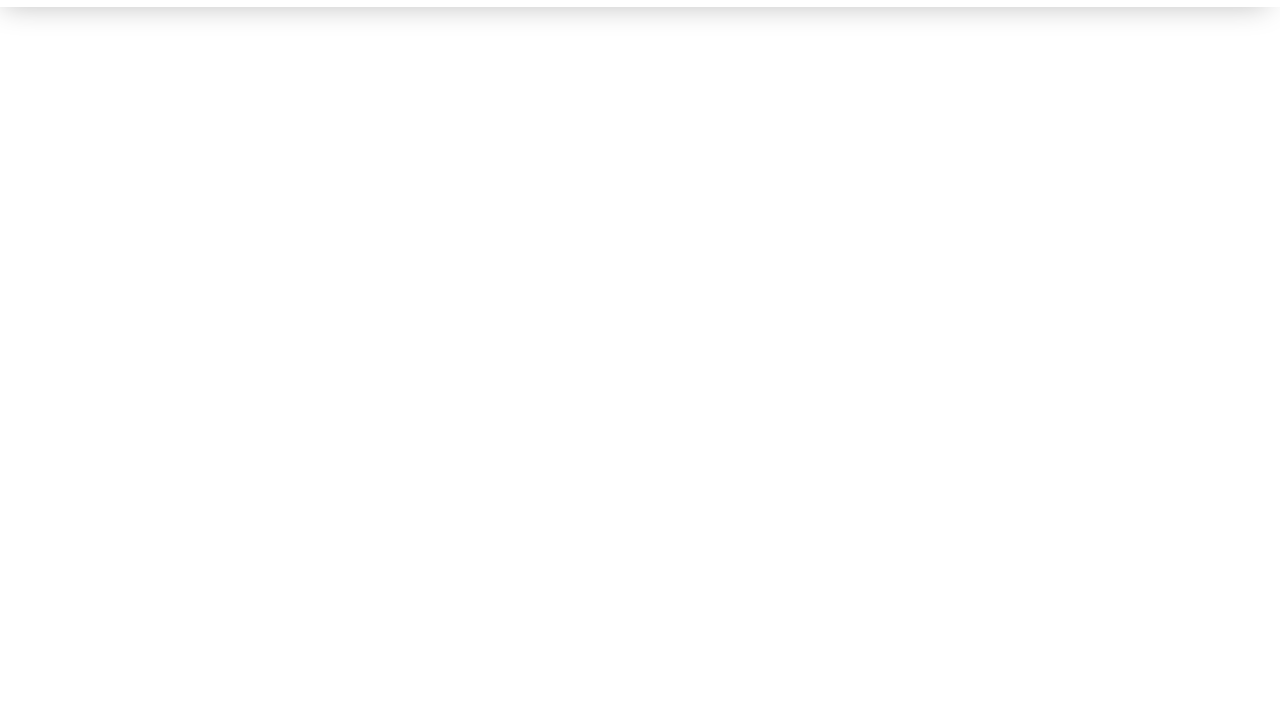
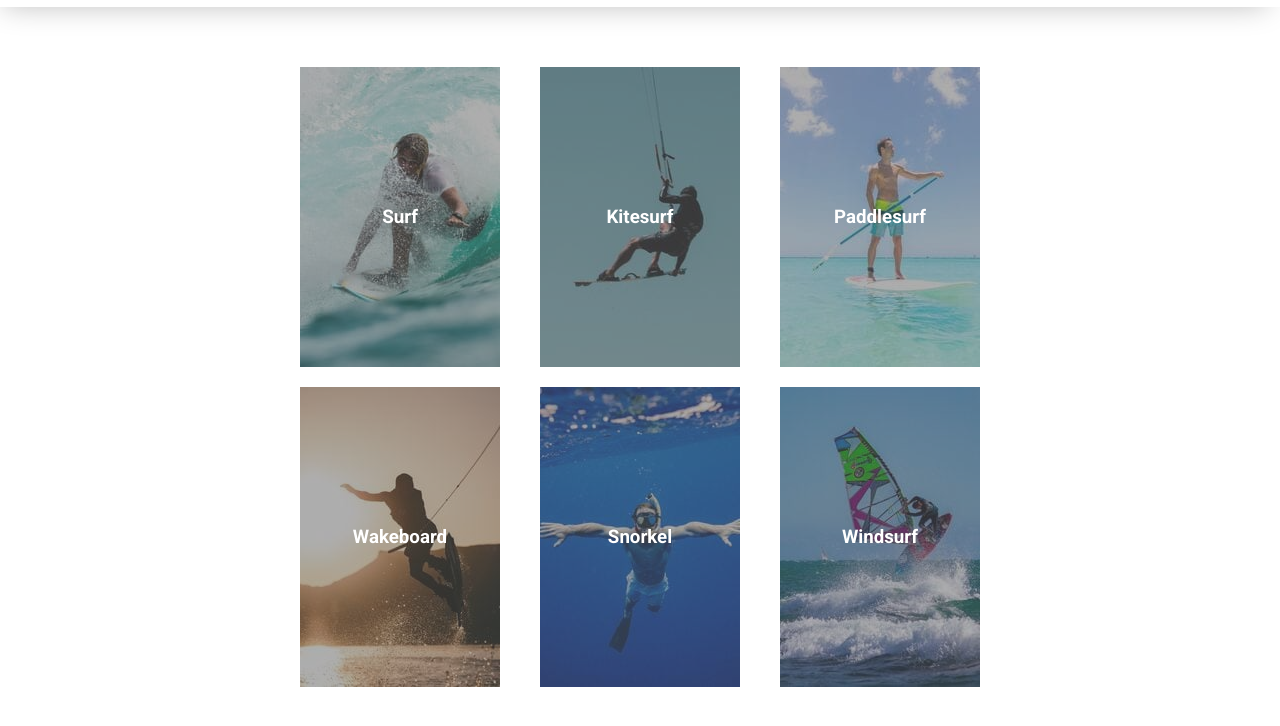
Before and after one commit to ferminrp/DH-LaBandagrupo2-Sprint2, a website: page views/home.html in a window 1280 px wide. Shown: the part 58-784 px from the top of the page. Drawn offline with Linux system fonts and the light colour scheme; files that its build step writes are made by us from their sources.

Commit message:
grid de la home terminada

```diff
--- /dev/null
+++ b/public/styles/home.css
@@ -0,0 +1,82 @@
+/* Grilla de categorias */
+
+main {
+    max-width: 720px;
+    padding: 50px 5vw 0 5vw;
+    margin-left: auto;
+    margin-right: auto;
+}
+
+.banners {
+    display: flex;
+    flex-wrap: wrap;
+    justify-content: space-around;
+}
+
+.category {
+    background-size: cover;
+    background-repeat: no-repeat;
+    background-position: 50% 50%;
+    height: 300px;
+    width: 200px;
+    margin: 10px;
+}
+
+.overlay {
+    background-color: rgba(95, 95, 95, 0.5);
+    width: 100%;
+    height: 100%;
+    display: -ms-flexbox;
+    display: -webkit-flex;
+    display: flex;
+    -webkit-flex-direction: row;
+    -ms-flex-direction: row;
+    flex-direction: row;
+    -webkit-flex-wrap: nowrap;
+    -ms-flex-wrap: nowrap;
+    flex-wrap: nowrap;
+    -webkit-justify-content: center;
+    -ms-flex-pack: center;
+    justify-content: center;
+    -webkit-align-content: stretch;
+    -ms-flex-line-pack: stretch;
+    align-content: stretch;
+    -webkit-align-items: center;
+    -ms-flex-align: center;
+    align-items: center;
+}
+
+a {
+    text-decoration: none;
+}
+
+.category-title {
+    margin: 0px;
+    color: white;
+    text-align: center;
+    text-decoration: none;
+}
+
+.surf {
+    background-image: url('/images/home/surf.jpg');
+}
+
+.kitesurf {
+    background-image: url('/images/home/kitesurf.jpg');
+}
+
+.paddlesurf {
+    background-image: url('/images/home/paddlesurf.jpg');
+}
+
+.wakeboard {
+    background-image: url('/images/home/wakeboard.jpg');
+}
+
+.snorkel {
+    background-image: url('/images/home/snorkel.jpg');
+}
+
+.windsurf {
+    background-image: url('/images/home/windsurf.jpg');
+}
--- a/views/home.html
+++ b/views/home.html
@@ -1,5 +1,6 @@
 <!DOCTYPE html>
 <html lang="en">
+
 <head>
     <meta charset="UTF-8">
     <meta http-equiv="X-UA-Compatible" content="IE=edge">
@@ -8,7 +9,9 @@
     <link rel="shortcut icon" href="images/logos/circulo.jpg" type="image/x-icon">
 
     <link rel="stylesheet" href="styles/main.css">
+    <link rel="stylesheet" href="styles/home.css">
 </head>
+
 <body>
     <header>
         <div class="header-left">
@@ -26,5 +29,53 @@
         </div>
     </header>
 
+    <main>
+        <section class="banners">
+            <a href="">
+                <div class="category surf">
+                    <div class="overlay">
+                        <h3 class="category-title">Surf</h3>
+                    </div>
+                </div>
+            </a>
+            <a href="">
+                <div class="category kitesurf">
+                    <div class="overlay">
+                        <h3 class="category-title">Kitesurf</h3>
+                    </div>
+                </div>
+            </a>
+            <a href="">
+                <div class="category paddlesurf">
+                    <div class="overlay">
+                        <h3 class="category-title">Paddlesurf</h3>
+                    </div>
+                </div>
+            </a>
+            <a href="">
+                <div class="category wakeboard">
+                    <div class="overlay">
+                        <h3 class="category-title">Wakeboard</h3>
+                    </div>
+                </div>
+            </a>
+            <a href="">
+                <div class="category snorkel">
+                    <div class="overlay">
+                        <h3 class="category-title">Snorkel</h3>
+                    </div>
+                </div>
+            </a>
+            <a href="">
+                <div class="category windsurf">
+                    <div class="overlay">
+                        <h3 class="category-title">Windsurf</h3>
+                    </div>
+                </div>
+            </a>
+        </section>
+    </main>
+
 </body>
+
 </html>
```
Also changed, not shown: public/images/home/kitesurf.jpg (added), public/images/home/paddlesurf.jpg (added), public/images/home/snorkel.jpg (added), public/images/home/surf.jpg (added), public/images/home/wakeboard.jpg (added), public/images/home/windsurf.jpg (added).
